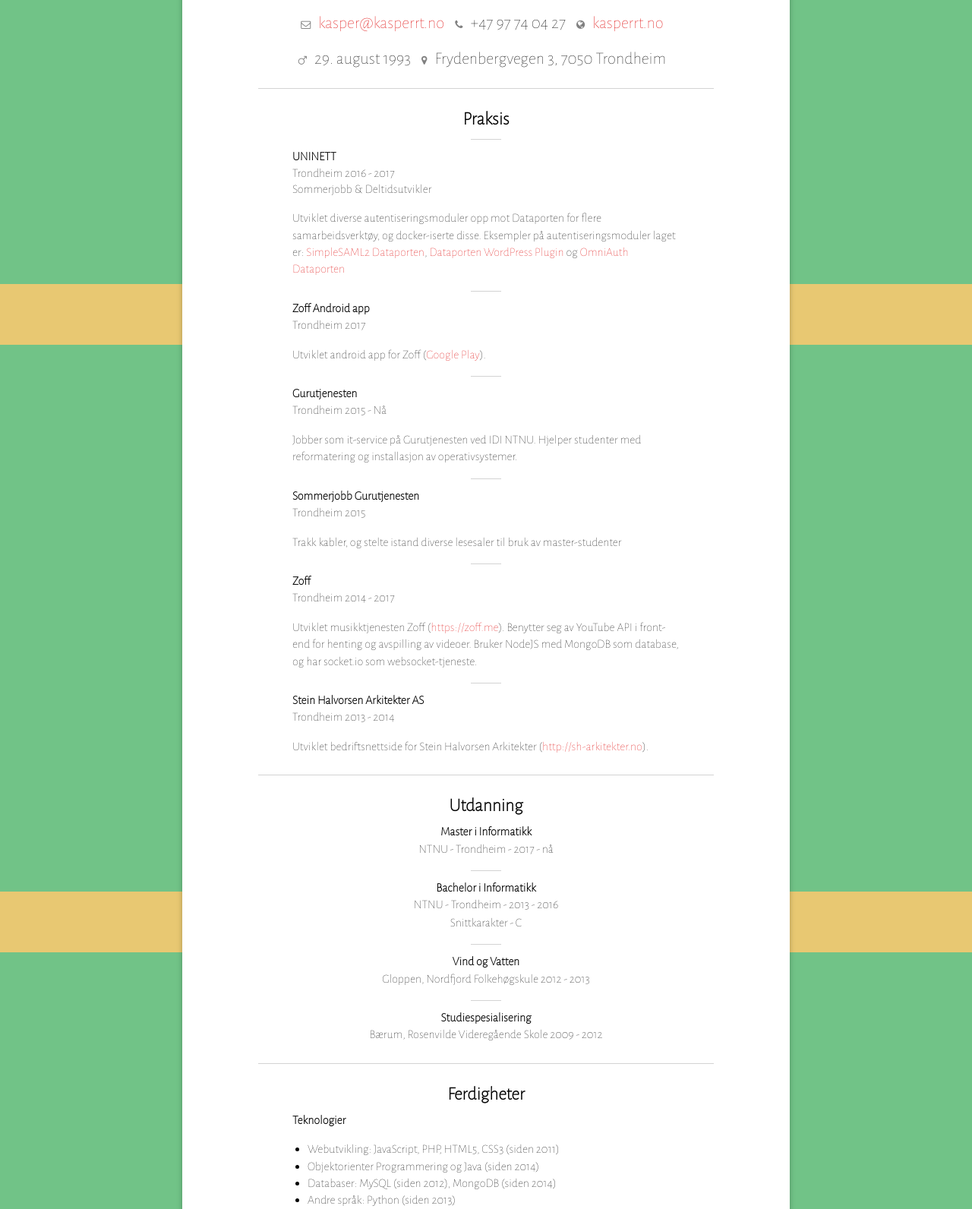
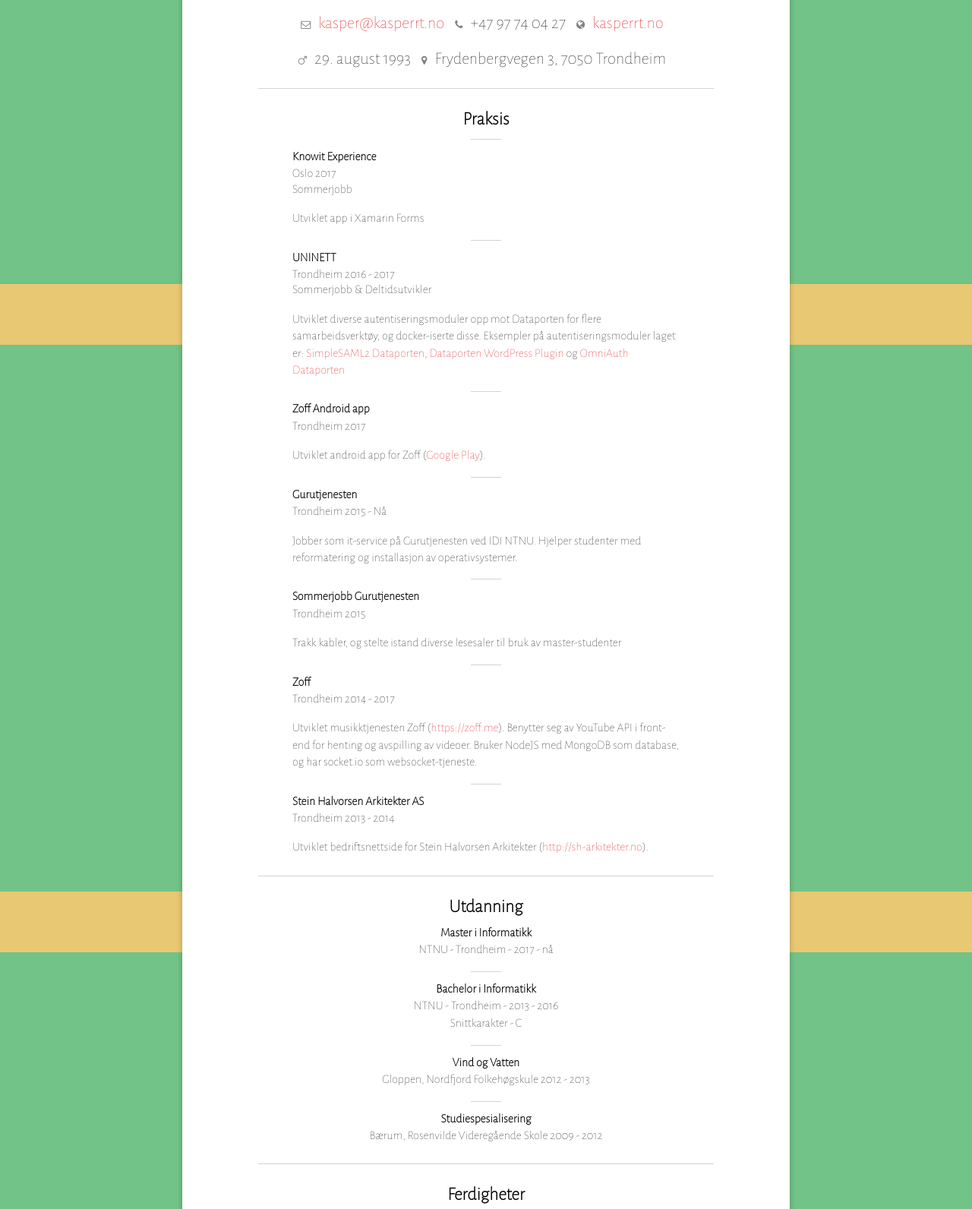
Before and after one commit to kasperrt/cv-template, a PHP site: page / in a window 1280 px wide. Shown: the part 346-1938 px from the top of the page at 76% size. Run offline with PHP 8.4, Linux system fonts and the light colour scheme.

Commit message:
Updated info and some styling

```diff
--- a/index.html
+++ b/index.html
@@ -32,6 +32,13 @@
         </div>
         <div class="portfolio">
           <span class="small_header">Praksis</span>
+          <hr class="done_divider" />
+          <div class="knowit">
+            <p class="mini_header">Knowit Experience</p>
+            <p class="mini_header_date">Oslo 2017</p>
+            <p class="mini_header_title">Sommerjobb</p>
+	          <p class="intro">Utviklet app i Xamarin Forms</p>
+          </div>
           <hr class="done_divider" />
           <div class="uninett">
             <p class="mini_header">UNINETT</p>
@@ -104,7 +111,7 @@
             <p class="mini_header">Teknologier</p>
             <ul>
               <li>
-                Webutvikling: JavaScript, PHP, HTML5, CSS3 (siden 2011)
+                JavaScript, PHP, HTML5, CSS3 (siden 2011)
               </li>
               <li>
                 Objektorienter Programmering og Java (siden 2014)
@@ -113,7 +120,10 @@
                 Databaser: MySQL (siden 2012), MongoDB (siden 2014)
               </li>
               <li>
-                Andre språk: Python (siden 2013)
+                Andre språk: Python (siden 2013), C# (siden 2017)
+              </li>
+              <li>
+                Teknologier: react, react-native, xamarin forms, cordova
               </li>
             </ul>
             <p class="mini_header">Språk</p>
@@ -132,6 +142,11 @@
         </div>
         <div class="referanser">
           <span class="small_header">Referanser</span>
+          <div class="knowit">
+            <p class="mini_header">Knowit Experience • Jan Petter Hoel</p>
+            <p class="mini_header_date">jan.petter.hoel@knowit.no</p>
+          </div>
+          <hr class="done_divider" />
           <div class="uninett">
             <p class="mini_header">UNINETT • Andreas Åkre Solberg</p>
             <p class="mini_header_date">andreas.solberg@uninett.no</p>
--- a/style.css
+++ b/style.css
@@ -29,6 +29,7 @@ body{
   color:#de0000;
   text-decoration: none;
   font-family: alegreya;
+  padding-bottom: 20px;
 }
 
 .container{
@@ -181,7 +182,7 @@ ul{
   }
 
   .portfolio div, .education div, .skills div, .referanser div{
-    font-size:3rem;
+    font-size:1rem;
     line-height:initial;
   }
 
```
